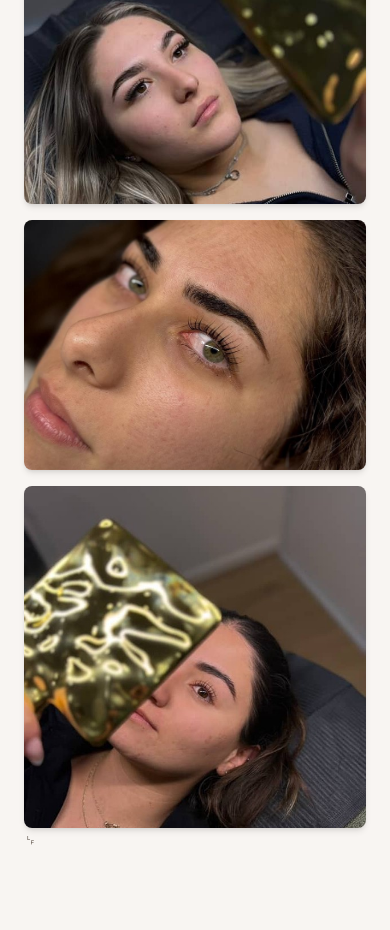
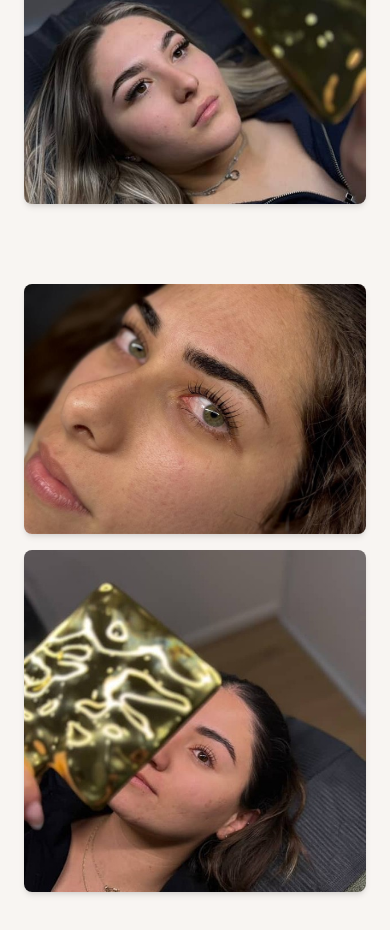
Before and after one commit to Cskar10/helleniccosmetics.com, a website: page index.html in a window 390 px wide. Shown: the part 1554-2484 px from the top of the page. Drawn offline with nearby package versions, Linux system fonts and the light colour scheme.

Commit message:
Image wiz

```diff
--- a/index.html
+++ b/index.html
@@ -839,11 +839,11 @@ document.addEventListener("DOMContentLoaded", () => {
   <!-- Gallery -->
   <section id="gallery" class="py-20 px-6 bg-[#f8f5f2] text-[#3a2e24]">
     <h2 class="text-4xl font-bold text-center mb-12 tracking-wider uppercase" style="font-family: 'Cormorant Garamond', serif;">GALLERY</h2>
-    <div class="grid md:grid-cols-3 gap-4">
-      <img src="images/brow1.jpg" class="rounded-lg shadow-md">
-	    <img src="images/brow2.jpg" class="rounded-lg shadow-md">
-      <img src="images/brow3.jpg" class="rounded-lg shadow-md">
-    </div>␊
+    <div class="grid md:grid-cols-3 gap-4 items-start justify-items-center">
+  <div><img src="images/brow1.jpg" class="rounded-lg shadow-md"></div>
+  <div class="mt-16"><img src="images/brow2.jpg" class="rounded-lg shadow-md"></div>
+  <div><img src="images/brow3.jpg" class="rounded-lg shadow-md"></div>
+</div>
   </section>
   </section>
 
```
